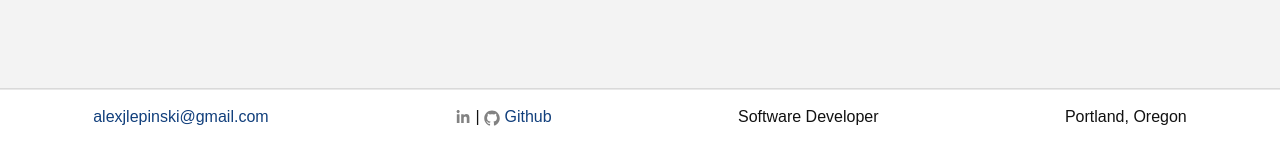
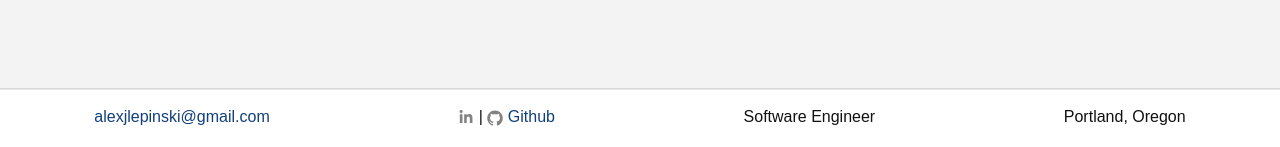
Before and after one commit to alexlepinski/alexlepinski.github.io, a Jekyll site: the page built from index.html, in a window 1280 px wide. Shown: the part 750-897 px from the top of the page. Built offline with Jekyll 4.4.1, drawn with Linux system fonts in a browser that asks for light colours.

```diff
--- a/_config.yml
+++ b/_config.yml
@@ -16,11 +16,11 @@
 title: Alex Lepinski
 email: alexjlepinski@gmail.com
 description: > # this means to ignore newlines until "baseurl:"
-  Software Developer
+  Software Engineer
 baseurl: "" # the subpath of your site, e.g. /blog
 url: alexlepinski.github.io" # the base hostname & protocol for your site, e.g. http://example.com
 github_username:  alexlepinski
-linkedin_username: alex-lepinski-722a0a129
+linkedin_username: alex-lepinski
 # Build settings
 markdown: kramdown
 
```
